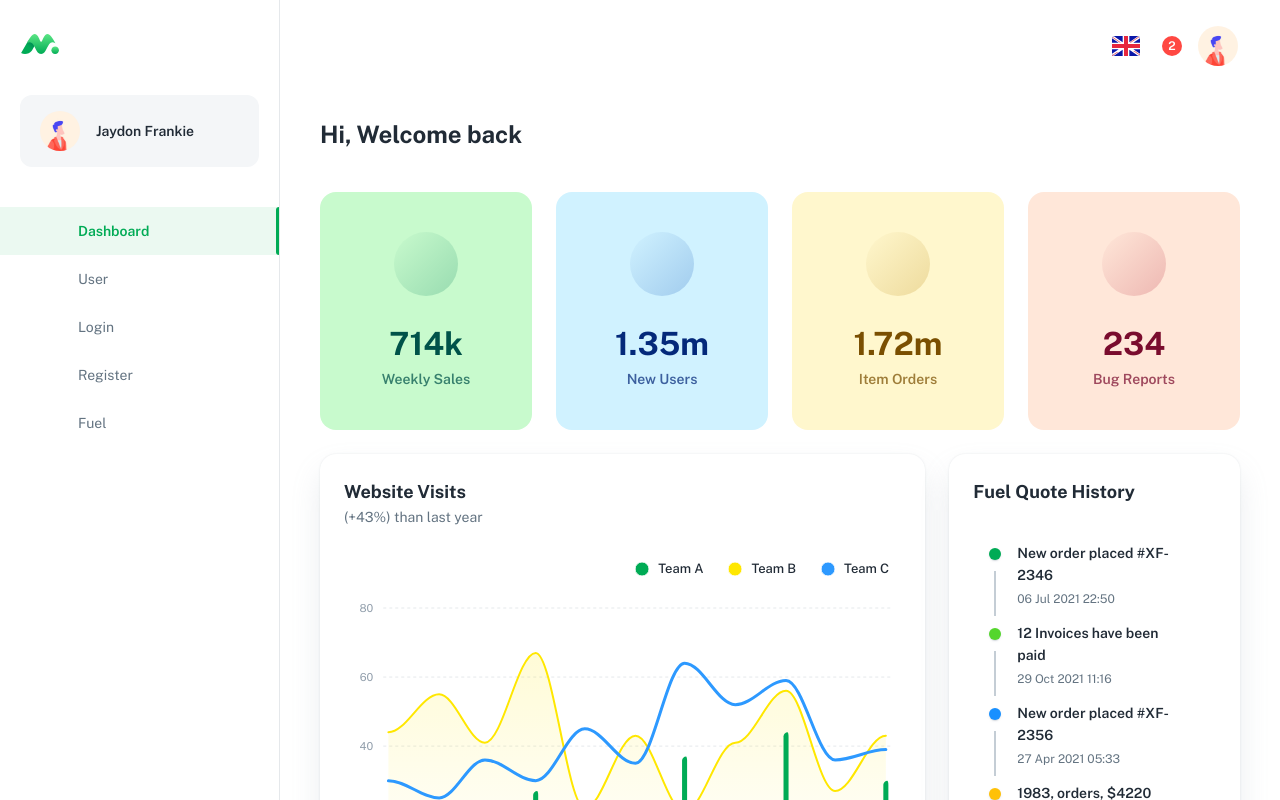
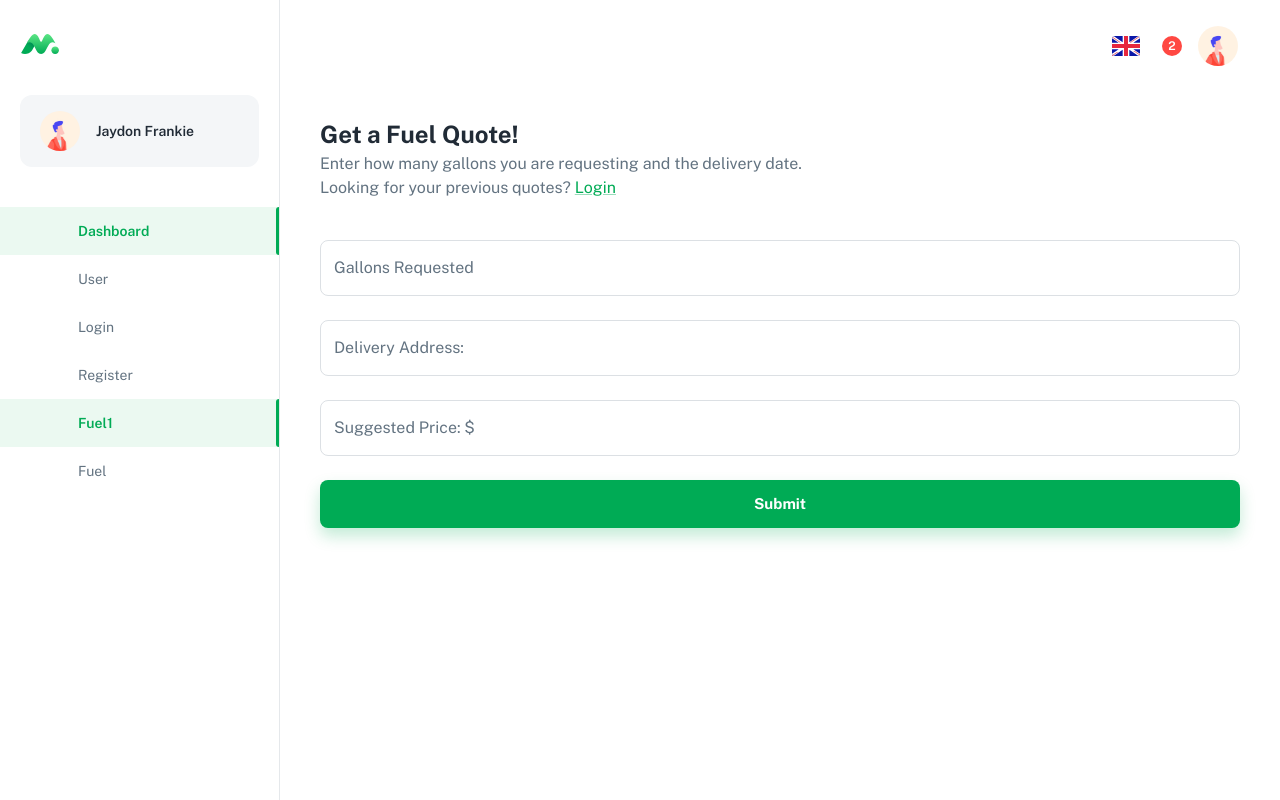
Before and after one commit to lvaldiv/COSC4353, a React (Create React App) app in the folder frontend/: page /dashboard/app in a window 1280 px wide. Shown: the top 800 px of the page. Built offline with nearby package versions, Linux system fonts and the light colour scheme; a web font is replaced by a local one.

Commit message:
Dashboard replaced with Fuel page that contains fule quote from.

```diff
--- a/frontend/src/components/authentication/fuel/FuelForm.js
+++ b/frontend/src/components/authentication/fuel/FuelForm.js
@@ -79,7 +79,6 @@ export default function FuelForm() {
             error={Boolean(touched.SuggestedPrice && errors.SuggestedPrice)}
             helperText={touched.SuggestedPrice && errors.SuggestedPrice}
           />
-        </Stack>
 
           <LoadingButton
             fullWidth
@@ -90,6 +89,7 @@ export default function FuelForm() {
           >
             Submit
           </LoadingButton>
+        </Stack>
       </Form>
     </FormikProvider>
   );
--- a/frontend/src/layouts/dashboard/SidebarConfig.js
+++ b/frontend/src/layouts/dashboard/SidebarConfig.js
@@ -38,6 +38,11 @@ const sidebarConfig = [
     icon: getIcon(personAddFill)
   },
   {
+    title: 'Fuel1',
+    path: '/dashboard/app',
+    icon: getIcon(shoppingBagFill)
+  },
+  {
     title: 'fuel',
     path: '/fuel',
     icon: getIcon(personAddFill)
--- a/frontend/src/pages/DashboardApp.js
+++ b/frontend/src/pages/DashboardApp.js
@@ -1,7 +1,93 @@
+// // material
+// import { Box, Grid, Container, Typography } from '@mui/material';
+// // components
+// import Page from '../components/Page';
+// import {
+//   AppTasks,
+//   AppNewUsers,
+//   AppBugReports,
+//   AppItemOrders,
+//   AppNewsUpdate,
+//   AppWeeklySales,
+//   AppOrderTimeline,
+//   AppCurrentVisits,
+//   AppWebsiteVisits,
+//   AppTrafficBySite,
+//   AppCurrentSubject,
+//   AppConversionRates
+// } from '../components/_dashboard/app';
+
+// // ----------------------------------------------------------------------
+
+// export default function DashboardApp() {
+//   return (
+//     <Page title="Dashboard | Minimal-UI">
+//       <Container maxWidth="xl">
+//         <Box sx={{ pb: 5 }}>
+//           <Typography variant="h4">Hi, Welcome back</Typography>
+//         </Box>
+//         <Grid container spacing={3}>
+//           <Grid item xs={12} sm={6} md={3}>
+//             <AppWeeklySales />
+//           </Grid>
+//           <Grid item xs={12} sm={6} md={3}>
+//             <AppNewUsers />
+//           </Grid>
+//           <Grid item xs={12} sm={6} md={3}>
+//             <AppItemOrders />
+//           </Grid>
+//           <Grid item xs={12} sm={6} md={3}>
+//             <AppBugReports />
+//           </Grid>
+
+//           <Grid item xs={12} md={6} lg={8}>
+//             <AppWebsiteVisits />
+//           </Grid>
+
+//           <Grid item xs={12} md={6} lg={4}>
+//             <AppOrderTimeline />
+//           </Grid>
+
+//           <Grid item xs={12} md={6} lg={8}>
+//             <AppConversionRates />
+//           </Grid>
+
+//           <Grid item xs={12} md={6} lg={4}>
+//             <AppCurrentSubject />
+//           </Grid>
+
+//           <Grid item xs={12} md={6} lg={8}>
+//             <AppNewsUpdate />
+//           </Grid>
+
+//           <Grid item xs={12} md={6} lg={4}>
+//             <AppCurrentVisits />
+//           </Grid>
+
+//           {/* <Grid item xs={12} md={6} lg={4}>
+//             <AppTrafficBySite />
+//           </Grid> */}
+
+//           {/* <Grid item xs={12} md={6} lg={8}>
+//             <AppTasks />
+//           </Grid> */}
+//         </Grid>
+//       </Container>
+//     </Page>
+//   );
+// }
+
+import { Link as RouterLink } from 'react-router-dom';
 // material
-import { Box, Grid, Container, Typography } from '@mui/material';
+import { styled } from '@mui/material/styles';
+import { Card, Stack, Link, Container, Box, Typography } from '@mui/material';
+// layouts
+import AuthLayout from '../layouts/AuthLayout';
 // components
 import Page from '../components/Page';
+import { MHidden } from '../components/@material-extend';
+import { FuelForm } from '../components/authentication/fuel';
+import AuthSocial from '../components/authentication/AuthSocial';
 import {
   AppTasks,
   AppNewUsers,
@@ -19,60 +105,62 @@ import {
 
 // ----------------------------------------------------------------------
 
-export default function DashboardApp() {
+const RootStyle = styled(Page)(({ theme }) => ({
+  [theme.breakpoints.up('md')]: {
+    display: 'flex'
+  }
+}));
+
+const SectionStyle = styled(Card)(({ theme }) => ({
+  width: '100%',
+  maxWidth: 464,
+  display: 'flex',
+  flexDirection: 'column',
+  justifyContent: 'center',
+  margin: theme.spacing(2, 0, 2, 2)
+}));
+
+const ContentStyle = styled('div')(({ theme }) => ({
+  maxWidth: 480,
+  margin: 'auto',
+  display: 'flex',
+  minHeight: '100vh',
+  flexDirection: 'column',
+  justifyContent: 'center',
+  padding: theme.spacing(12, 0)
+}));
+
+// ----------------------------------------------------------------------
+
+export default function Fuel() {
   return (
-    <Page title="Dashboard | Minimal-UI">
+    <RootStyle title="Fuel | Minimal-UI">
+      {/* <MHidden width="mdDown">
+        <SectionStyle>
+          <Typography variant="h3" sx={{ px: 5, mt: 10, mb: 5 }}>
+            Welcome!
+          </Typography>
+          <img src="/static/illustrations/illustration_login.png" alt="login" />
+          <img src="/static/illustrations/illustration_fuel.png" alt="fuel" />
+        </SectionStyle>
+      </MHidden> */}
+
       <Container maxWidth="xl">
-        <Box sx={{ pb: 5 }}>
-          <Typography variant="h4">Hi, Welcome back</Typography>
-        </Box>
-        <Grid container spacing={3}>
-          <Grid item xs={12} sm={6} md={3}>
-            <AppWeeklySales />
-          </Grid>
-          <Grid item xs={12} sm={6} md={3}>
-            <AppNewUsers />
-          </Grid>
-          <Grid item xs={12} sm={6} md={3}>
-            <AppItemOrders />
-          </Grid>
-          <Grid item xs={12} sm={6} md={3}>
-            <AppBugReports />
-          </Grid>
-
-          <Grid item xs={12} md={6} lg={8}>
-            <AppWebsiteVisits />
-          </Grid>
-
-          <Grid item xs={12} md={6} lg={4}>
-            <AppOrderTimeline />
-          </Grid>
-
-          <Grid item xs={12} md={6} lg={8}>
-            <AppConversionRates />
-          </Grid>
-
-          <Grid item xs={12} md={6} lg={4}>
-            <AppCurrentSubject />
-          </Grid>
-
-          <Grid item xs={12} md={6} lg={8}>
-            <AppNewsUpdate />
-          </Grid>
-
-          <Grid item xs={12} md={6} lg={4}>
-            <AppCurrentVisits />
-          </Grid>
-
-          {/* <Grid item xs={12} md={6} lg={4}>
-            <AppTrafficBySite />
-          </Grid> */}
-
-          {/* <Grid item xs={12} md={6} lg={8}>
-            <AppTasks />
-          </Grid> */}
-        </Grid>
+          <Box sx={{ mb: 5 }}>
+              <Typography variant="h4">Get a Fuel Quote!</Typography>
+            {/* <Typography variant="h4" gutterBottom>
+              Get a Fuel Quote
+            </Typography> */}
+            <Typography sx={{ color: 'text.secondary' }}>Enter how many gallons you are requesting and the delivery date.</Typography>
+            <Typography variant="subtittle 4" sx={{ mt: 3, textAlign: 'left', color: 'text.secondary' }}>
+                Looking for your previous quotes?&nbsp;
+                <Link to="/dashboard/user" component={RouterLink}>
+                  Login
+                </Link>
+              </Typography>
+          </Box>
+          <FuelForm/>
       </Container>
-    </Page>
+    </RootStyle>
   );
 }
```
Also changed, not shown: 1 other file (tests, documents, lock files or other folders). Lines whose indentation alone changed are shown as unchanged.
